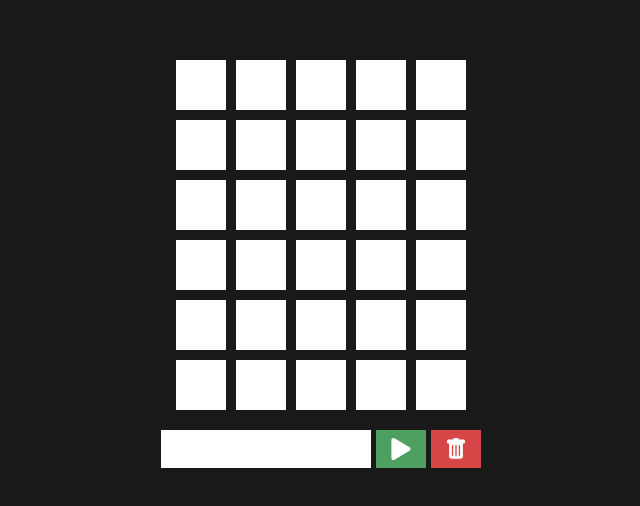
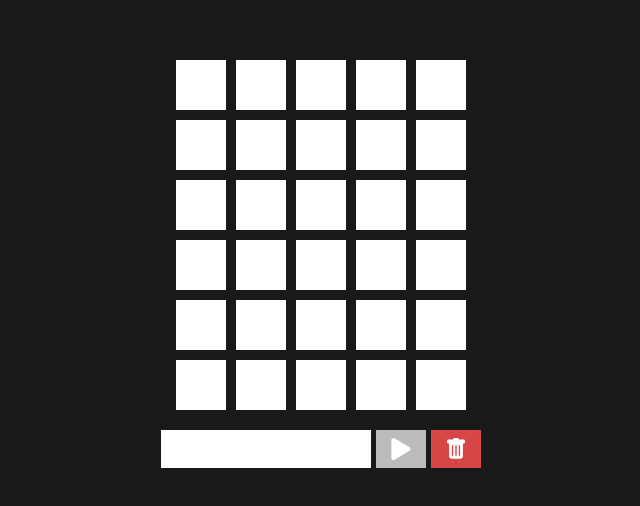
Before and after one commit to Guthias/palavreta, a React (Create React App) app: page / in a window 1280 px wide. Shown: the part 136-642 px from the top of the page, without its empty margins (319-959 px from the left). Built offline with nearby package versions, Linux system fonts and the light colour scheme.

Commit message:
feat: enabling button for send word just when its a valid word

```diff
--- a/src/components/WordInput.jsx
+++ b/src/components/WordInput.jsx
@@ -1,7 +1,8 @@
-import React from 'react';
+import React, { useState, useEffect } from 'react';
 import styled from 'styled-components';
 import { FaPlay } from 'react-icons/fa';
 import { BsTrashFill } from 'react-icons/bs';
+import wordlist from '../data/wordlist';
 
 const Div = styled.div`
   display: flex;
@@ -15,6 +16,7 @@ const Input = styled.input`
   font-size: 1.5em;
   padding: 5px;
   width: 200px;
+  font-weight: 700;
   text-align: center;
 `;
 
@@ -28,14 +30,34 @@ const Button = styled.button`
   align-items: center;
   justify-content: center;
   cursor: pointer;
+
+  :disabled {
+    background-color: #bbb
+  }
 `;
 
 export default function WordInput() {
+  const [wordInput, setWordInput] = useState('');
+  const [isValidWord, setIsValidWord] = useState(false);
+
+  const changeWordInput = ({ target }) => {
+    if (target.value.length <= 5) {
+      setWordInput(target.value.toUpperCase());
+    }
+  };
+
+  useEffect(() => {
+    const verifyValidWord = () => {
+      setIsValidWord(wordlist.includes(wordInput.toLowerCase()));
+    };
+    verifyValidWord();
+  }, [wordInput]);
+
   return (
     <Div>
-      <Input type="text" />
+      <Input type="text" value={wordInput} onChange={changeWordInput} />
 
-      <Button color="#4EA060">
+      <Button color="#4EA060" disabled={!isValidWord}>
         <FaPlay />
       </Button>
 
```
